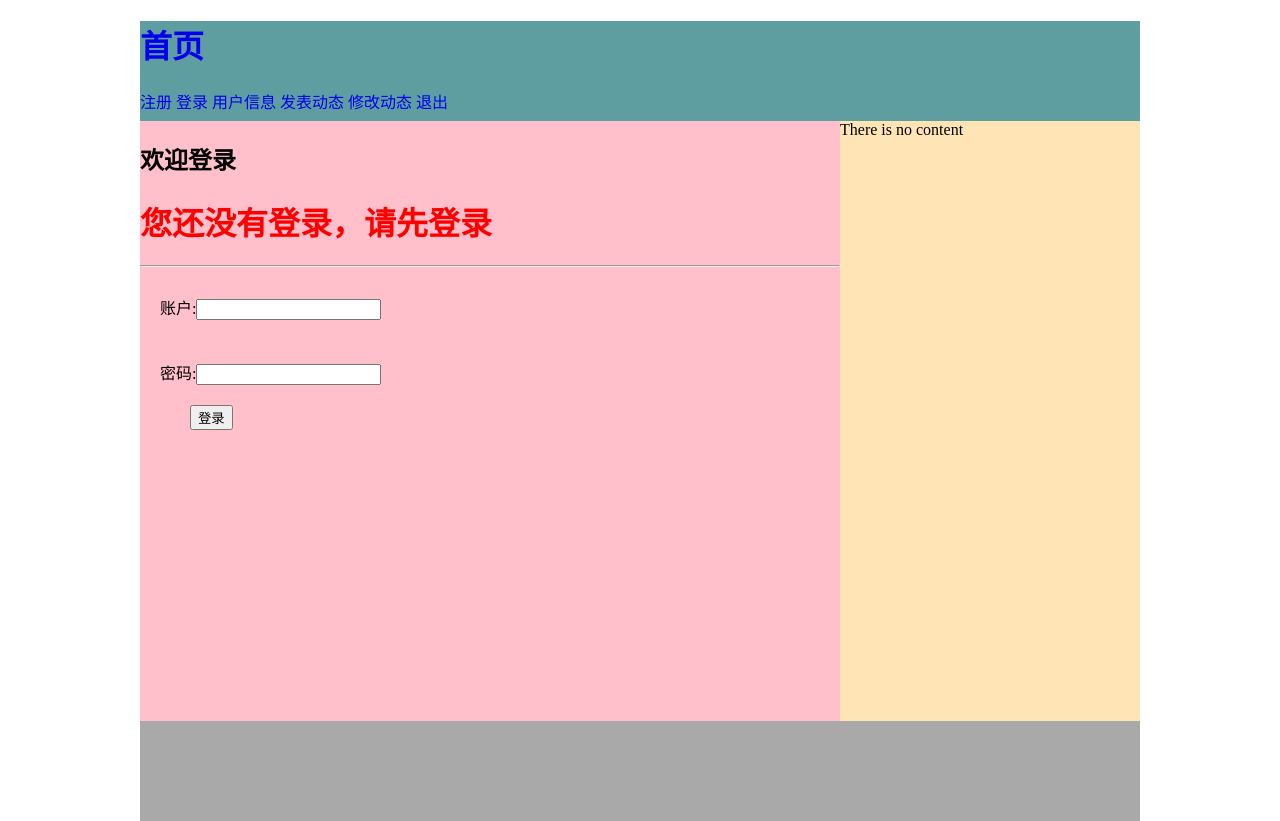
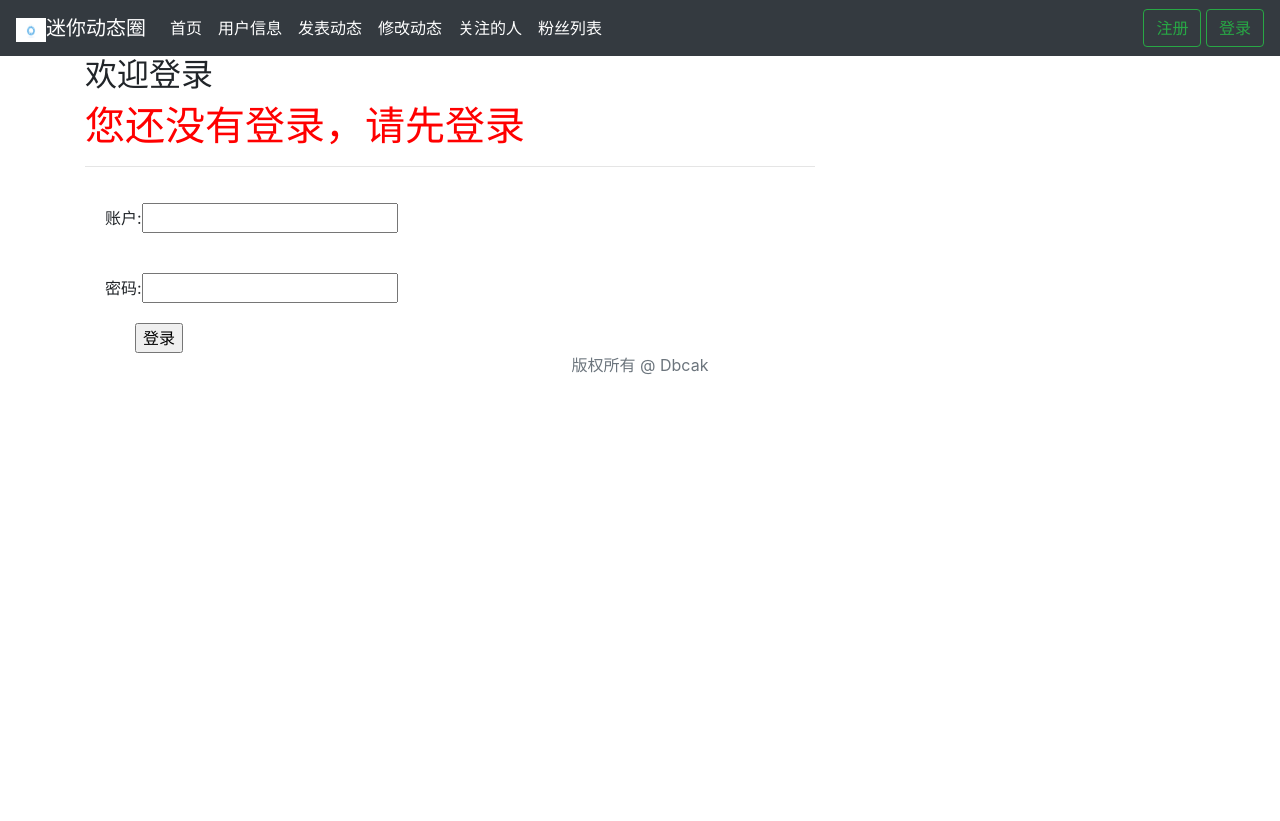
Before and after one commit to D-back/weibo_demo, a Flask app: page /user/info in a window 1280 px wide. After the commit the page ends 375 px from the top, so only its background shows below. Run offline with Flask 2, Linux system fonts and the light colour scheme; some libraries are stand-ins or nearby versions.

Commit message:
添加了base页面样式

```diff
--- a/templates/base.html
+++ b/templates/base.html
@@ -3,70 +3,75 @@
 <head>
     <meta charset="UTF-8">
     <title>首页</title>
-    <style>
-        body {
-            width: 1000px;
-            margin: auto;
-        }
-        .nav {
-            height: 100px;
-            width: 1000px;
-            background-color: cadetblue;
-        }
-        .container {
-            height: 600px;
-            width: 1000px;
-            background-color: orange;
-        }
-        .content {
-            height: 600px;
-            width: 700px;
-            float: left;
-            background-color: pink;
-        }
-        .sidebar {
-            width: 300px;
-            height: 600px;
-            background-color:moccasin;
-            float: right;
-        }
-        .footbar {
-            width: 1000px;
-            height: 100px;
-            background-color: darkgray;
-        }
-        a {
-            text-decoration: none;
-        }
-
-
-    </style>
+    <meta name="viewport" content="width=device-width, initial-scale=1, shrink-to-fit=no">
+    <link rel="stylesheet" href="/static/css/bootstrap.min.css">
 </head>
 <body>
     <!-- 导航栏   -->
-    <div class="nav">
-        {% include 'nav.html'  %}
+    <nav class="navbar navbar-expand-lg navbar-dark bg-dark">
+        <a class="navbar-brand" href="/">
+            <img src="/static/img/logo.png" width="30">迷你动态圈
+        </a>
 
-    </div>
+
+      <div class="collapse navbar-collapse">
+        <ul class="navbar-nav mr-auto">
+          <li class="nav-item active">
+            <a class="nav-link" href="/">首页</a>
+          </li>
+          <li class="nav-item active">
+            <a class="nav-link" href="/user/info">用户信息</a>
+          </li>
+          <li class="nav-item active">
+            <a class="nav-link" href="/article/create">发表动态</a>
+          </li>
+          <li class="nav-item active">
+            <a class="nav-link" href="/article/modify">修改动态</a>
+          </li>
+          <li class="nav-item active">
+            <a class="nav-link" href="#">关注的人</a>
+          </li>
+
+          <li class="nav-item active">
+            <a class="nav-link" href="#" >粉丝列表</a>
+          </li>
+        </ul>
+        <div>
+            {% if 'uid' in session %}
+            <a class="btn btn-outline-success my-2 my-sm-0" href="/user/info">{{ session.username }}</a>
+            <a class="btn btn-outline-success my-2 my-sm-0" href="/user/logout">退出</a>
+            {% else %}
+            <a class="btn btn-outline-success my-2 my-sm-0" href="/user/register">注册</a>
+            <a class="btn btn-outline-success my-2 my-sm-0" href="/user/login">登录</a>
+            {% endif %}
+        </div>
+      </div>
+    </nav>
+
     <!-- 内容   -->
     <div class="container">
+        <div class="row">
         <!-- 内容区       -->
-        <div class="content">
-            {% block content %}
-            There is no content
-            {% endblock %}
-        </div>
-        <!-- 边栏       -->
-        <div class="sidebar">
-            {% block sidebar %}
-            There is no content
-            {% endblock %}
-
+            <div class="col-8">
+                {% block content %}{% endblock %}
+            </div>
+            <!-- 边栏       -->
+            <div class="col-4">
+                {% block sidebar %}{% endblock %}
+            </div>
         </div>
     </div>
     <!-- 底栏   -->
     <div class="footbar">
+        <div class="text-center text-secondary">
+            版权所有 @ Dbcak
+        </div>
     </div>
 
 </body>
+
+<script src="/static/js/jquery-3.5.1.slim.min.js"></script>
+<script src="/static/js/popper.min.js" ></script>
+<script src="/static/js/bootstrap.min.js" ></script>
+
 </html>
--- a/user/templates/info.html
+++ b/user/templates/info.html
@@ -4,7 +4,7 @@
 {% block content %}
 <h2>亲，您的信息如下:</h2>
 <hr>
-<div style="margin: auto">
+<div">
     <img src="{{ user.avatar }}" width="200px"><br/>
     <b>用户名:{{ user.username }}</b><br/>
     <b>性别:{{ user.gender }}</b><br/>
--- a/user/views.py
+++ b/user/views.py
@@ -64,6 +64,7 @@ def login():
                 user = User.query.filter_by(username=username).one()
                 if check_password(password,user.password):
                     session['uid'] = user.id
+                    session['username'] = username
                     return redirect('/user/info')
                 else:
                     return render_template('login.html',err='密码错误')
```
Also changed, not shown: static/img/default.png (added), static/img/logo.png (added).
